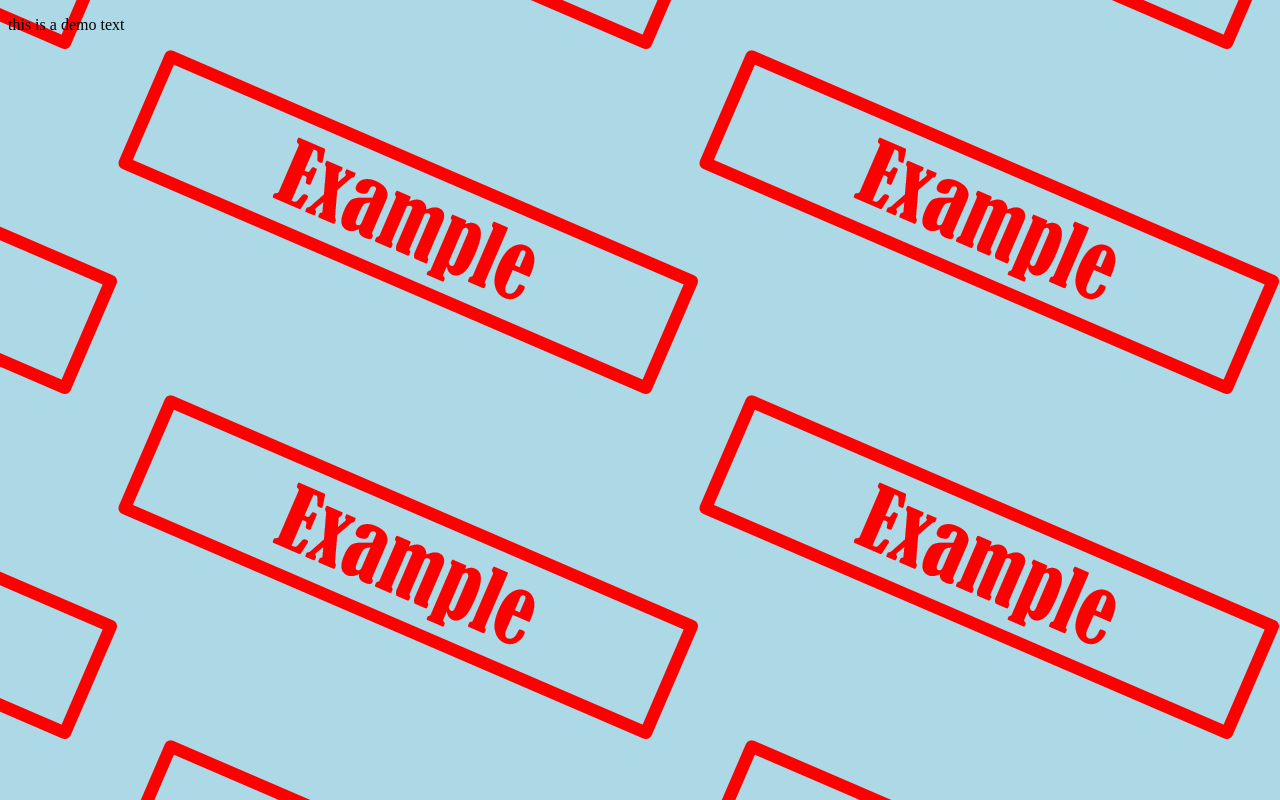
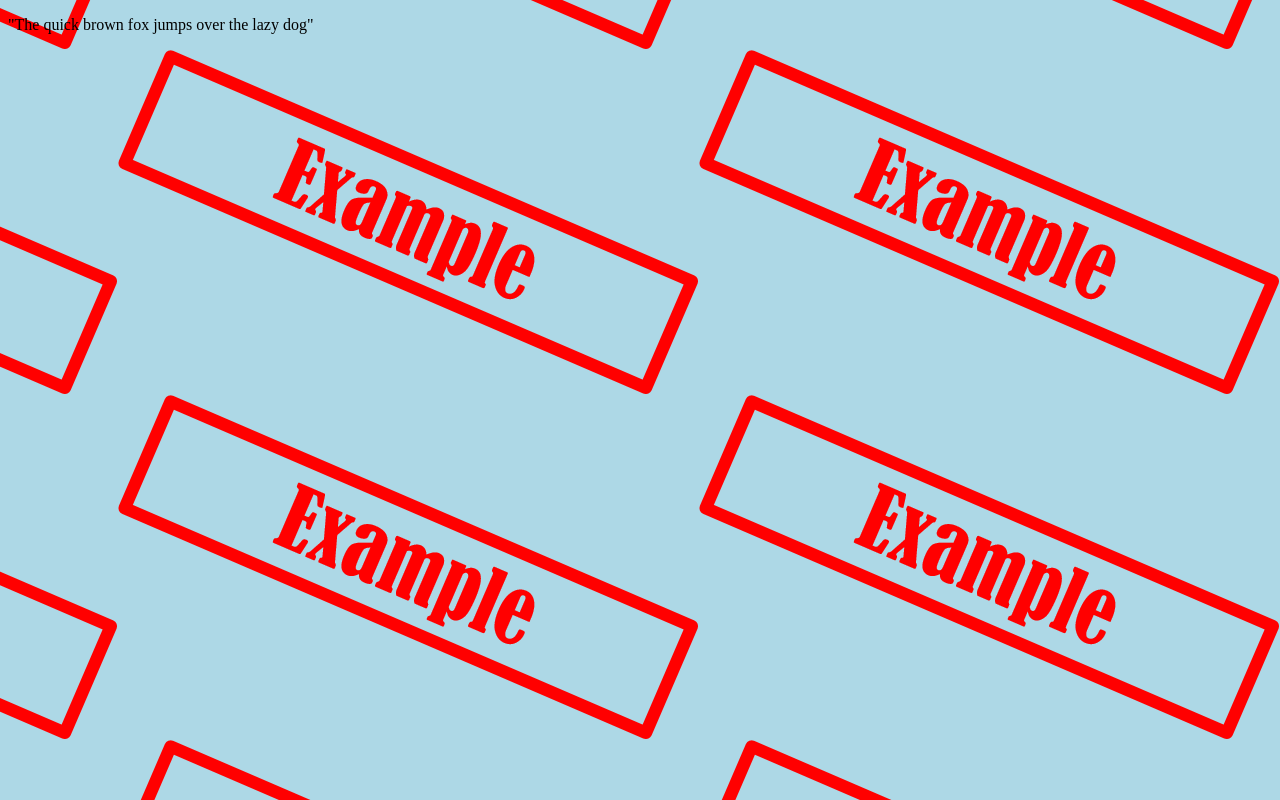
Before and after one commit to iprankurpandey/neogcamp-logic-building, a website: page web/index.html in a window 1280 px wide. Drawn offline with Linux system fonts and the light colour scheme.

Commit message:
learned css

```diff
--- a/web/index.html
+++ b/web/index.html
@@ -8,6 +8,12 @@
     <title>Document</title>
 </head>
 <body>
-    <p id="text">this is a demo text</p>
+
+  <div id="container">
+    <p id="text">"The quick brown fox jumps over the lazy dog"</p>
+  </div>
+
+
+</p>
 </body>
 </html>
```
